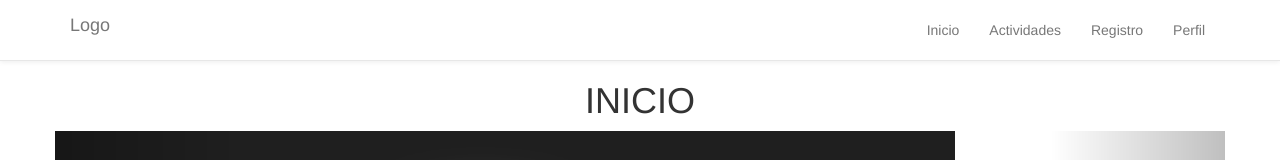
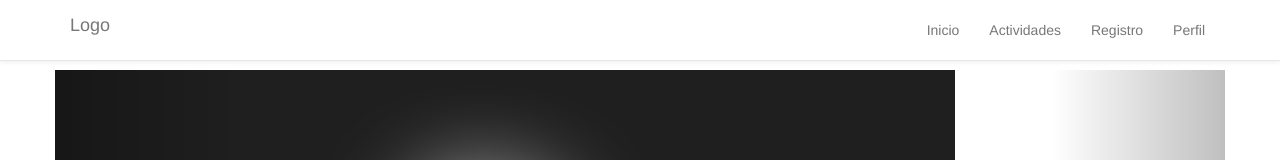
Before and after one commit to Ranacode/HackForGoodClient, a React (Create React App) app: page / in a window 1280 px wide. Shown: the top 160 px of the page. Built offline with nearby package versions, Linux system fonts and the light colour scheme.

Commit message:
home and activities

```diff
--- a/src/Layout/Navbar.js
+++ b/src/Layout/Navbar.js
@@ -6,7 +6,7 @@ class CustomNavbar extends Component {
   state = {};
   render() {
     return (
-      <Navbar collapseOnSelect staticTop className="navbar">
+      <Navbar collapseOnSelect fixedTop className="navbar">
         <Navbar.Header>
           <Navbar.Brand>
             <a href="#brand">Logo</a>
```
Also changed, not shown: src/components/Avtivities/Activities.js (+6 -4 lines).
